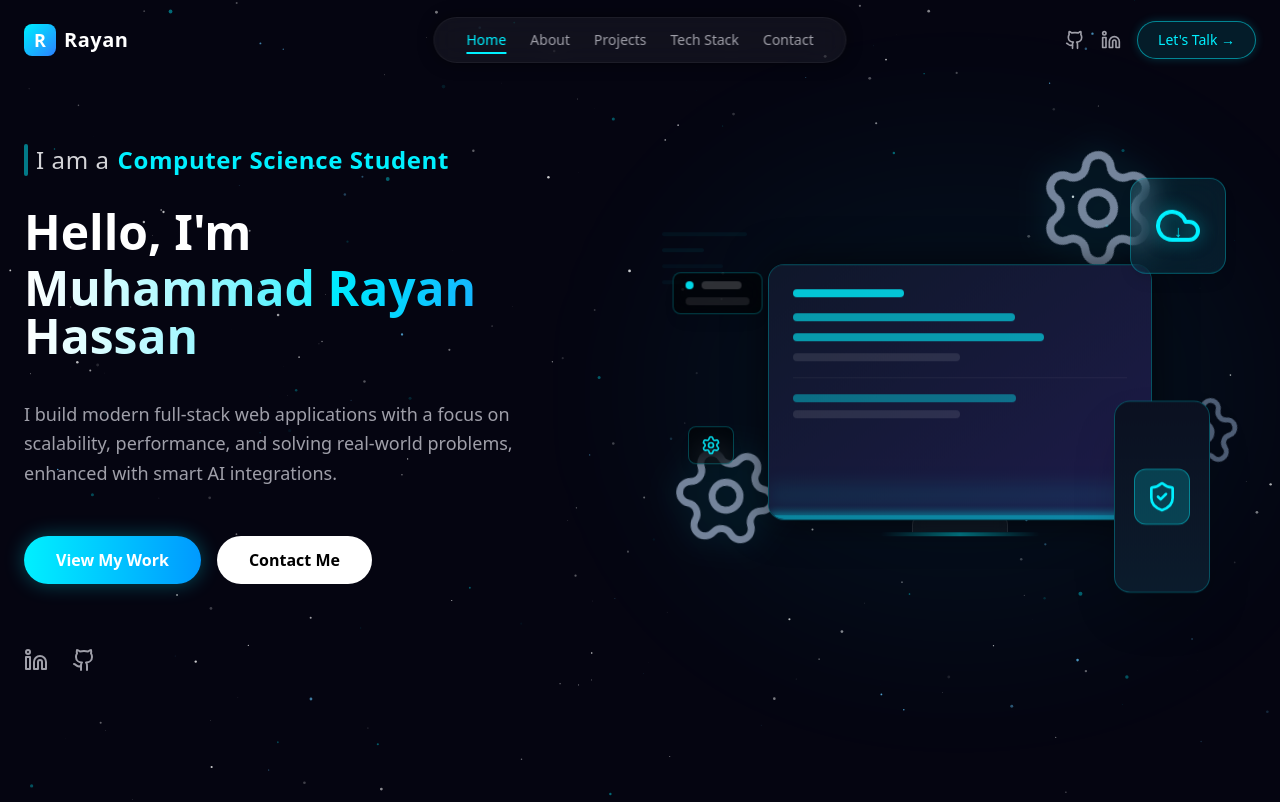
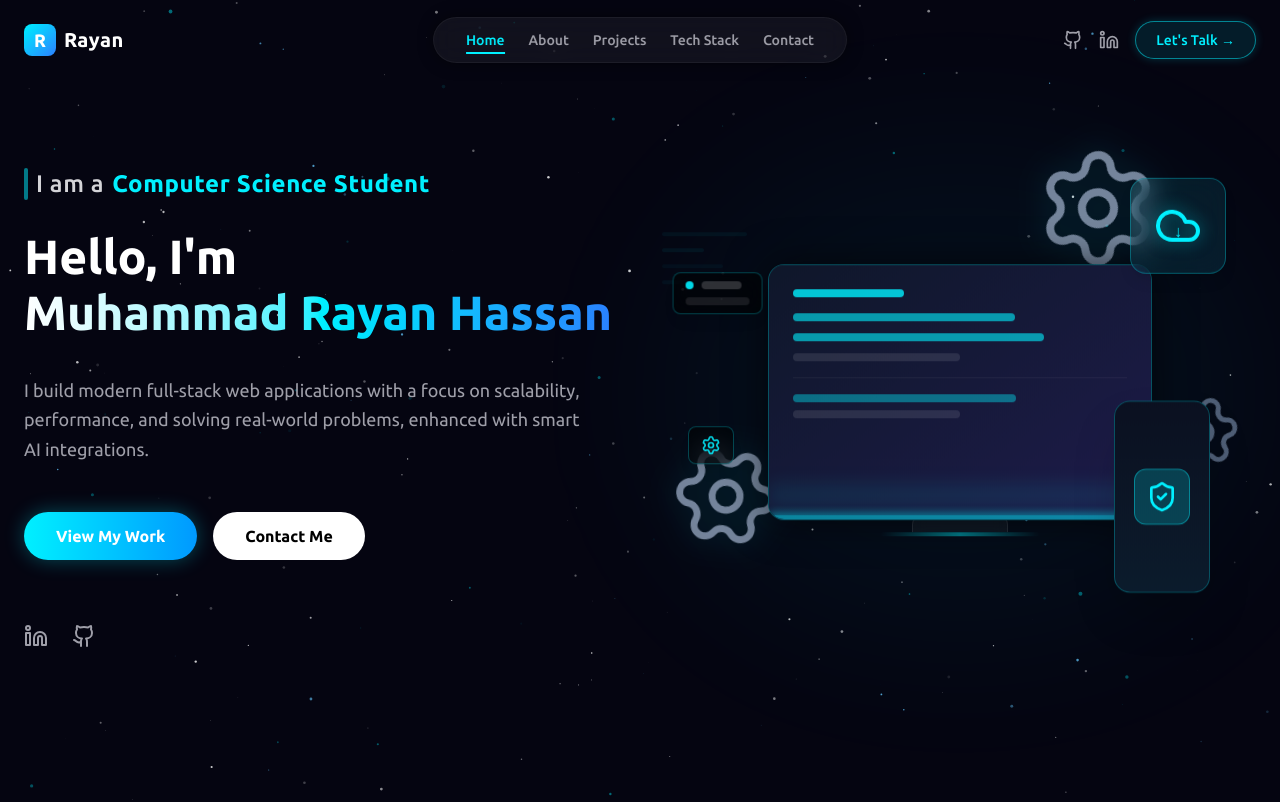
Before and after one commit to m-rayan-hassan/portfolio, a Next.js app: page / in a window 1280 px wide. Shown: the top 802 px of the page. Built offline with nearby package versions, Linux system fonts and the light colour scheme.

Commit message:
update font

```diff
--- a/app/globals.css
+++ b/app/globals.css
@@ -27,7 +27,6 @@
   --color-glass-bg: var(--glass-bg);
   --color-glass-border: var(--glass-border);
 
-  --font-sans: var(--font-ubuntu);
   --font-mono: var(--font-geist-mono);
 }
 
--- a/app/layout.tsx
+++ b/app/layout.tsx
@@ -5,8 +5,9 @@ import StarBackground from "@/components/ui/star-background";
 
 const ubuntu = Ubuntu({
   weight: ["300", "400", "500", "700"],
-  variable: "--font-ubuntu",
+  variable: "--font-sans",
   subsets: ["latin"],
+  display: "swap",
 });
 
 const geistMono = Geist_Mono({
@@ -30,7 +31,7 @@ export default function RootLayout({
   return (
     <html lang="en">
       <body
-        className={`${ubuntu.variable} ${geistMono.variable} antialiased`}
+        className={`${ubuntu.variable} ${geistMono.variable} font-sans antialiased`}
       >
         <StarBackground />
         {children}
```
